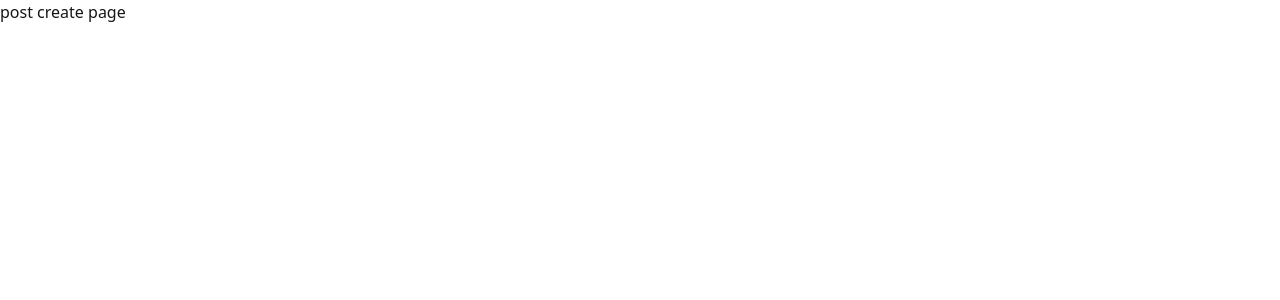
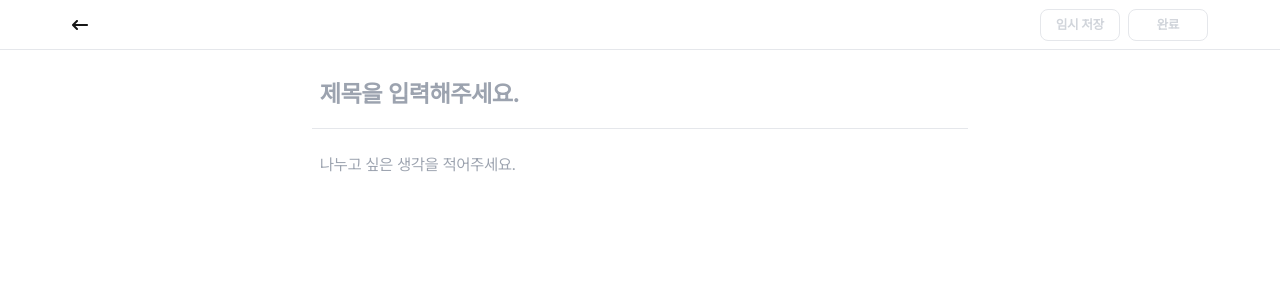
Before and after one commit to sujinlee0202/next-community, a Next.js app: page /post/create in a window 1280 px wide. Shown: the top 300 px of the page. Built offline with nearby package versions, Linux system fonts and the light colour scheme.

Commit message:
feat: create post 페이지 UI 추가

```diff
--- a/src/app/(content)/layout.tsx
+++ b/src/app/(content)/layout.tsx
@@ -10,7 +10,7 @@ export default function Layout({ children }: Readonly<Props>) {
     <main className="h-full font-pretendard">
       <Header />
       <div className="mx-auto flex h-full max-w-5xl">
-        <section className="w-full">{children}</section>
+        <section className="w-full px-2">{children}</section>
         <Popular />
       </div>
     </main>
--- a/src/app/components/Header.tsx
+++ b/src/app/components/Header.tsx
@@ -3,13 +3,13 @@ import SearchForm from "./SearchForm";
 
 const Header = () => {
   return (
-    <header className="border-b px-10 py-2">
-      <div className="mx-auto flex max-w-6xl items-center justify-between">
+    <header className="h-[50px] border-b">
+      <div className="mx-auto flex h-full max-w-6xl items-center justify-between px-2">
         {/** Logo */}
         <Link href={"/"} className="flex text-xl font-bold">
           DEV<p className="text-orange-500">＊</p>TOGETHER
         </Link>
-        <div className="flex gap-4">
+        <div className="flex h-8 gap-4">
           {/** Search Form */}
           <SearchForm />
 
--- a/src/app/components/SearchForm.tsx
+++ b/src/app/components/SearchForm.tsx
@@ -17,7 +17,7 @@ const SearchForm = () => {
 
   return (
     <form onSubmit={handleSubmit(onSubmit)}>
-      <div className="relative">
+      <div className="relative h-full">
         <Input type="text" className="w-60" {...register("search")} />
         <button type="submit">
           <CiSearch className="absolute right-4 top-1/2 -translate-y-1/2 cursor-pointer text-xl text-gray-400" />
--- a/src/app/components/ui/Input.tsx
+++ b/src/app/components/ui/Input.tsx
@@ -9,7 +9,7 @@ const Input = ({ className, ...rest }: InputType) => {
   return (
     <input
       className={twMerge(
-        "border-borderGray rounded-lg border px-2 py-1",
+        "h-full rounded-lg border border-borderGray px-2 py-1",
         className,
       )}
       {...rest}
--- /dev/null
+++ b/src/app/components/ui/Textarea.tsx
@@ -0,0 +1,17 @@
+import { ComponentPropsWithoutRef } from "react";
+import { twMerge } from "tailwind-merge";
+
+type TextareaType = ComponentPropsWithoutRef<"textarea">;
+
+const Textarea = ({ className, ...rest }: TextareaType) => {
+  return (
+    <textarea
+      className={twMerge(
+        "rounded-lg border border-borderGray px-2 py-1",
+        className,
+      )}
+      {...rest}
+    />
+  );
+};
+export default Textarea;
--- a/src/app/globals.css
+++ b/src/app/globals.css
@@ -34,6 +34,15 @@
   }
 }
 
+.scrollbar-hide::-webkit-scrollbar {
+  display: none; /* Chrome, Safari, Opera */
+}
+
+.scrollbar-hide {
+  -ms-overflow-style: none; /* IE and Edge */
+  scrollbar-width: none; /* Firefox */
+}
+
 body {
   color: var(--foreground);
   background: var(--background);
--- a/src/app/post/create/page.tsx
+++ b/src/app/post/create/page.tsx
@@ -1,4 +1,78 @@
+"use client";
+
+import Button from "@/app/components/ui/Button";
+import Input from "@/app/components/ui/Input";
+import Textarea from "@/app/components/ui/Textarea";
+import { SubmitHandler, useForm } from "react-hook-form";
+import { FaArrowLeftLong } from "react-icons/fa6";
+import { twMerge } from "tailwind-merge";
+
+type CreatePostInputsType = {
+  title: string;
+  content: string;
+};
+
 const page = () => {
-  return <div>post create page</div>;
+  const {
+    register,
+    handleSubmit,
+    formState: { isValid },
+  } = useForm<CreatePostInputsType>();
+
+  const onSubmit: SubmitHandler<CreatePostInputsType> = (data) => {
+    console.log(data);
+  };
+
+  return (
+    <form
+      className="h-screen font-pretendard"
+      onSubmit={handleSubmit(onSubmit)}
+    >
+      <nav className="fixed left-0 top-0 z-10 h-[50px] w-full border-b bg-white">
+        <div className="mx-auto flex h-full max-w-6xl items-center justify-between px-2">
+          <FaArrowLeftLong />
+          <div className="flex h-8 items-center gap-2">
+            <Button
+              className={twMerge(
+                "button-small h-full border py-1 font-bold text-borderGray",
+                isValid && "border-[#64748b] text-[#64748b]",
+              )}
+            >
+              임시 저장
+            </Button>
+            <Button
+              className={twMerge(
+                "button-small h-full border py-1 font-bold text-borderGray",
+                isValid && "button-gray text-white",
+              )}
+            >
+              완료
+            </Button>
+          </div>
+        </div>
+      </nav>
+
+      {/** content 작성 */}
+      <main className="scrollbar-hide mx-auto flex h-full w-full max-w-2xl flex-col gap-5 overflow-auto px-2 pt-20">
+        <Input
+          type="text"
+          placeholder="제목을 입력해주세요."
+          className="h-7 w-full border-none text-2xl font-bold outline-none"
+          {...register("title", {
+            required: true,
+          })}
+        />
+        <div className="border-b"></div>
+        {/* <div contentEditable="true" className="outline-none"></div> */}
+        <Textarea
+          placeholder="나누고 싶은 생각을 적어주세요."
+          className="scrollbar-hide mb-20 h-full resize-none border-none outline-none"
+          {...register("content", {
+            required: true,
+          })}
+        />
+      </main>
+    </form>
+  );
 };
 export default page;
```
